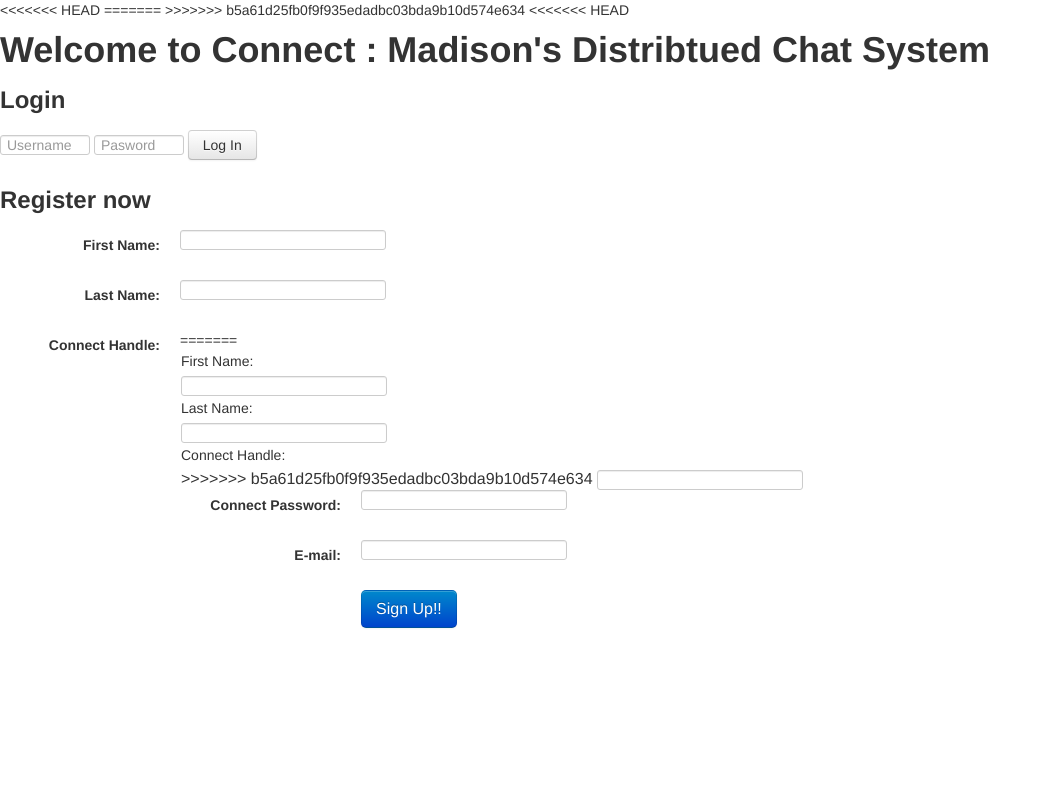
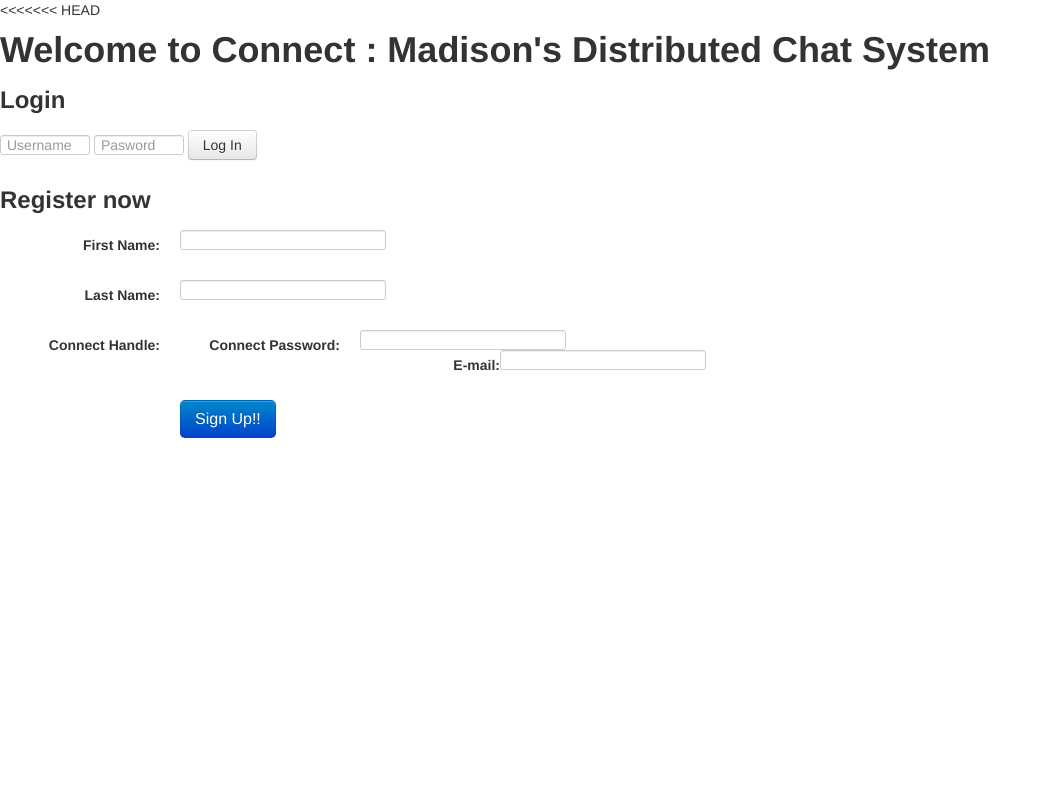
Before and after one commit to heyeon/739_chat, a PHP site: page / in a window 1280 px wide. Shown: the whole page, without its empty margins (0-1051 px from the left). Run offline with PHP 8.4, Linux system fonts and the light colour scheme.

Commit message:
Fixing merge conflicts in index.php

```diff
--- a/connect/index.php
+++ b/connect/index.php
@@ -1,13 +1,8 @@
 <html>
 <head>
 <title> Connect </title>
-<<<<<<< HEAD
 <!-- Bootstrap -->
 <link href="css/bootstrap.min.css" rel="stylesheet">
-=======
-<link rel="stylesheet" type="text/css" href="styles/connect.css" >
-
->>>>>>> b5a61d25fb0f9f935edadbc03bda9b10d574e634
 </head>
 
 <body margin-left="10px">
@@ -18,7 +13,7 @@ if(!sessionCheck()){
 
 ?>
 <<<<<<< HEAD
-<h1> Welcome to Connect : Madison's Distribtued Chat System </h1>
+<h1> Welcome to Connect : Madison's Distributed Chat System </h1>
 <h3>Login</h3>
 <form class="form-inline" action="login.php" method = "POST">
 <input type ="text" class="input-small" placeholder="Username" name="handle"> </input>
@@ -41,25 +36,6 @@ if(!sessionCheck()){
 <div class="control-group">
 <label class="control-label"> <strong> Connect Handle: </strong></label>
 <div class="controls">
-=======
-<div>
-	<form name="signup" action="signup.php" method="post">
-		<table>
-			<tr><td>
-				<label> First Name: </label>
-				<input type="text" name="fname"/>
-			</td></tr>
-			<tr><td>
-				<label> Last Name: </label>
-				<input type="text" name="lname"/>
-</td> </tr>
-<tr><td>
-<label> Connect Handle:
-</label>
->>>>>>> b5a61d25fb0f9f935edadbc03bda9b10d574e634
-<input type="text" name="handle"/>
-</div></div>
-<div class="control-group">
 <label class="control-label"><strong> Connect Password: </strong></label>
 <div class="controls">
 <input type="password" name="passwd"/>
```
